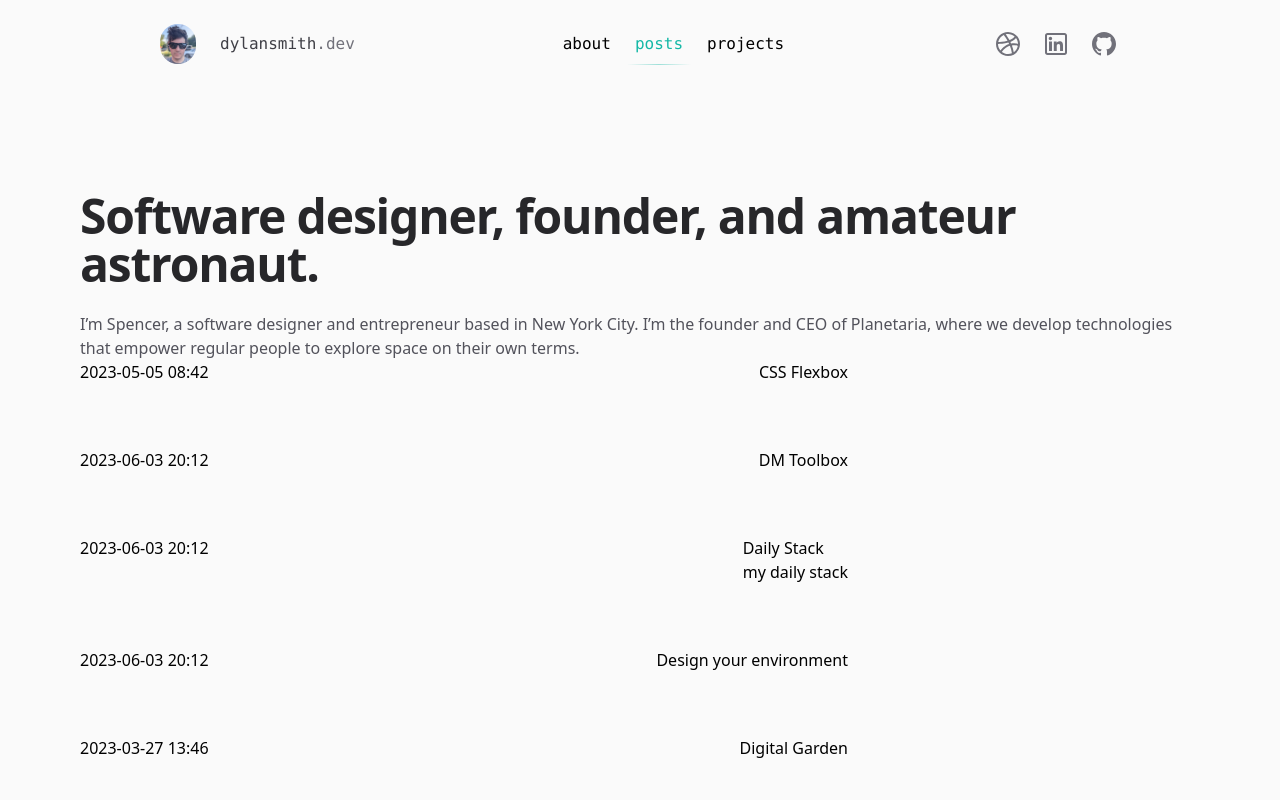
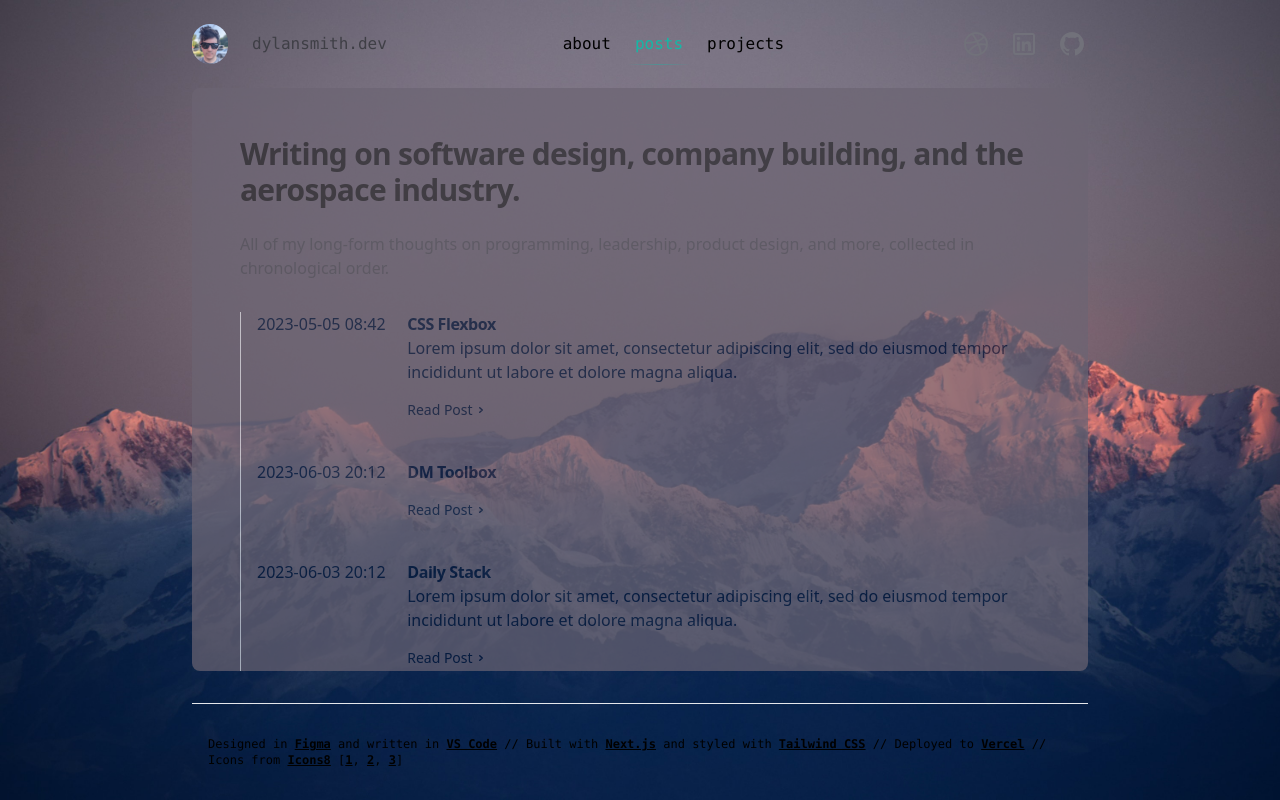
Before and after one commit to dylpckl/dsdev, a Next.js app: page /posts in a window 1280 px wide. Shown: the top 800 px of the page. Built offline with nearby package versions, Linux system fonts and the light colour scheme.

Commit message:
Style list of posts

```diff
--- a/posts/CSS Flexbox.md
+++ b/posts/CSS Flexbox.md
@@ -2,9 +2,8 @@
 dateCreated: 2023-05-05 08:42
 status: #idea
 tags: webdev
+subtitle: Lorem ipsum dolor sit amet, consectetur adipiscing elit, sed do eiusmod tempor incididunt ut labore et dolore magna aliqua.
 ---
-
-_Topics:_ [[CSS, [[Development]]
 
 # CSS Flexbox
 
--- a/posts/Daily Stack.md
+++ b/posts/Daily Stack.md
@@ -1,7 +1,7 @@
 ---
 dateCreated: 2023-06-03 20:12
-subtitle: my daily stack
 tags: productivity
+subtitle: Lorem ipsum dolor sit amet, consectetur adipiscing elit, sed do eiusmod tempor incididunt ut labore et dolore magna aliqua.
 ---
 
 > [!todo] The Goal
--- a/posts/Design your environment.md
+++ b/posts/Design your environment.md
@@ -3,6 +3,7 @@ dateCreated: 2023-06-03 20:12
 status: #idea
 topics: [[Productivity]]
 tags: habit productivity tenet
+subtitle: Lorem ipsum dolor sit amet, consectetur adipiscing elit, sed do eiusmod tempor incididunt ut labore et dolore magna aliqua.
 ---
 
 # Design your environment
--- a/posts/Digital Garden.md
+++ b/posts/Digital Garden.md
@@ -2,6 +2,7 @@
 dateCreated: 2023-03-27 13:46
 status: #idea
 tags: productivity
+subtitle: Lorem ipsum dolor sit amet, consectetur adipiscing elit, sed do eiusmod tempor incididunt ut labore et dolore magna aliqua. Ut enim ad minim veniam, quis nostrud exercitation ullamco laboris nisi ut aliquip ex ea commodo consequat. Duis aute irure dolor in reprehenderit in voluptate velit esse cillum dolore eu fugiat nulla pariatur. Excepteur sint occaecat cupidatat non proident, sunt in culpa qui officia deserunt mollit anim id est laborum.
 ---
 
 _Topics:_ [[Productivity]], [[Zettelkasten]]
--- a/src/app/layout.tsx
+++ b/src/app/layout.tsx
@@ -17,6 +17,8 @@ import ExternalLink from "@/components/ExternalLink";
 import { Layout } from "@/components/Layout";
 import { Header } from "@/components/Header";
 import Footer from "@/components/Footer";
+
+import mountainImage from "@/images/mountain.jpg";
 
 const inter = Inter({ subsets: ["latin"] });
 
@@ -172,9 +174,15 @@ export default function RootLayout({
   return (
     <html
       lang="en"
-      className="h-full"
+      className="h-full w-full"
     >
-      <body className="flex h-full bg-zinc-50 dark:bg-zinc-300">
+      <body className="mx-auto h-screen w-full md:max-w-7xl lg:max-w-5xl lg:px-8 pt-6 flex">
+        <Image
+          src={mountainImage}
+          alt="mountain"
+          fill={true}
+          className="fixed -z-10"
+        />
         {/* {header}
         {sideBar}
         {nav}
@@ -184,11 +192,14 @@ export default function RootLayout({
         {/* <div>
           <Layout>{children}</Layout>
         </div> */}
-        <div className="flex flex-col w-full">
+        <div className="sm:px-8 flex flex-col w-full">
           <Header />
 
-          <main className="flex-auto">{children}</main>
-
+          <div className="overflow-hidden rounded-lg h-full">
+            <main className="h-full bg-[#6c6573] text-[#031739] opacity-70 p-4 flex-auto overflow-y-auto">
+              {children}
+            </main>
+          </div>
           <Footer />
         </div>
       </body>
--- a/src/app/posts/layout.tsx
+++ b/src/app/posts/layout.tsx
@@ -34,7 +34,7 @@ export default function PostLayout({
   const isPostIndex = pathname === "/posts";
   console.log(pathname);
   return (
-    <div className=" px-20 mt-16 lg:mt-32 mx-auto flex flex-col">
+    <div className="p-8 mx-auto flex flex-col">
       {!isPostIndex && (
         <button
           type="button"
--- a/src/app/posts/page.tsx
+++ b/src/app/posts/page.tsx
@@ -2,18 +2,41 @@ import getPostMetadata from "@/lib/getPostMetadata";
 import { PostMetadata } from "@/components/PostMetadata";
 import Link from "next/link";
 
-const Post = ({ post }: { post: PostMetadata }) => {
+const PostCard = ({ post }: { post: PostMetadata }) => {
   return (
-    <article className="flex justify-between">
-      <p>{post.dateCreated}</p>
+    <article className="flex">
+      <p className="w-1/5">{post.dateCreated}</p>
 
-      <Link
-        href={`/posts/${post.slug}`}
-        className="flex flex-col"
-      >
-        <h1>{post.slug}</h1>
-        <p>{post.subtitle}</p>
-      </Link>
+      <div className="w-4/5 group relative flex flex-col ">
+        <Link
+          href={`/posts/${post.slug}`}
+          className=""
+        >
+          <h2 className="font-semibold tracking-tight">
+            {/* <h1 className="absolute -inset-x-4 -inset-y-6 z-20 sm:-inset-x-6 sm:rounded-2xl"> */}
+            {post.slug}
+            {/* <div className="absolute -inset-x-4 -inset-y-6 z-0 scale-95 bg-zinc-50 opacity-0 transition group-hover:scale-100 group-hover:opacity-100 dark:bg-zinc-800/50 sm:-inset-x-6 sm:rounded-2xl"></div> */}
+          </h2>
+          <p>{post.subtitle}</p>
+          <div className="flex items-center text-sm font-medium mt-4">
+            Read Post
+            <svg
+              xmlns="http://www.w3.org/2000/svg"
+              fill="none"
+              viewBox="0 0 16 16"
+              stroke-width="1.5"
+              stroke="currentColor"
+              className="w-4 h-4"
+            >
+              <path
+                stroke-linecap="round"
+                stroke-linejoin="round"
+                d="M6.75 5.75 9.25 8l-2.5 2.25"
+              />
+            </svg>
+          </div>
+        </Link>
+      </div>
     </article>
   );
 };
@@ -22,18 +45,17 @@ export default function PostIndex() {
   const postMetadata = getPostMetadata();
   return (
     <>
-      <h1 className="text-4xl font-bold tracking-tight text-zinc-800 dark:text-zinc-100 sm:text-5xl">
-        Software designer, founder, and amateur astronaut.
+      <h1 className="text-2xl font-bold tracking-tight text-zinc-800 dark:text-zinc-100 sm:text-3xl">
+        Writing on software design, company building, and the aerospace
+        industry.
       </h1>
       <p className="mt-6 text-base text-zinc-600 dark:text-zinc-400">
-        I’m Spencer, a software designer and entrepreneur based in New York
-        City. I’m the founder and CEO of Planetaria, where we develop
-        technologies that empower regular people to explore space on their own
-        terms.
+        All of my long-form thoughts on programming, leadership, product design,
+        and more, collected in chronological order.
       </p>
-      <div className="flex max-w-3xl flex-col space-y-16">
+      <div className="border-l pl-4 flex max-w-3xl flex-col space-y-10 mt-8">
         {postMetadata.map((post) => (
-          <Post
+          <PostCard
             key={post.slug}
             post={post}
           />
--- a/src/components/Header.jsx
+++ b/src/components/Header.jsx
@@ -74,12 +74,12 @@ const SocialLink = ({ icon: Icon, ...props }) => {
 export function Header() {
   return (
     <>
-      <header className="sm:px-8 mx-auto w-full max-w-7xl lg:max-w-5xl lg:px-8 pt-6 flex justify-between font-mono">
+      <header className="mx-auto w-full max-w-7xl lg:max-w-5xl mb-6 flex justify-between font-mono">
         <div className="flex items-center">
           <Avatar />
           <div className="pl-6">
             <span className="text-zinc-700">dylansmith</span>
-            <span className="text-zinc-500">.dev</span>
+            <span className="text-zinc-700">.dev</span>
           </div>
         </div>
 
```
Also changed, not shown: src/images/mountain.jpg (added).
